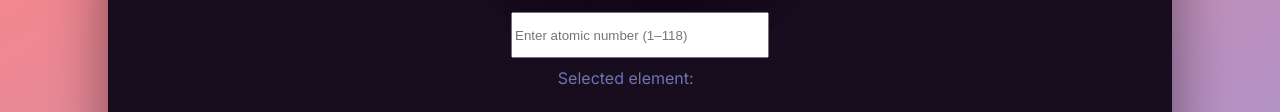
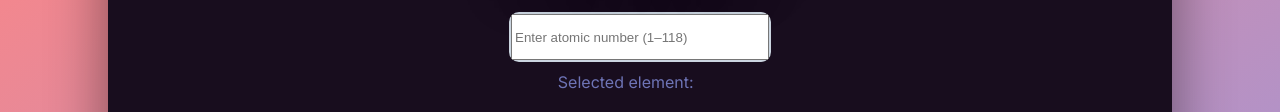
Before and after one commit to agn404/p5js-atom, a plain HTML site: page index.html in a window 1280 px wide. Shown: the part 185-297 px from the top of the page. Drawn offline with nearby package versions, Linux system fonts and the light colour scheme.

Commit message:
Update style.css

```diff
--- a/style.css
+++ b/style.css
@@ -48,7 +48,7 @@ p {
   display: inline-block;
 }
 
-#sInput {
+#atnoInput {
   font-size: 1em;
   border: 2px solid #cbd5e0;
   border-radius: 10px;
```
